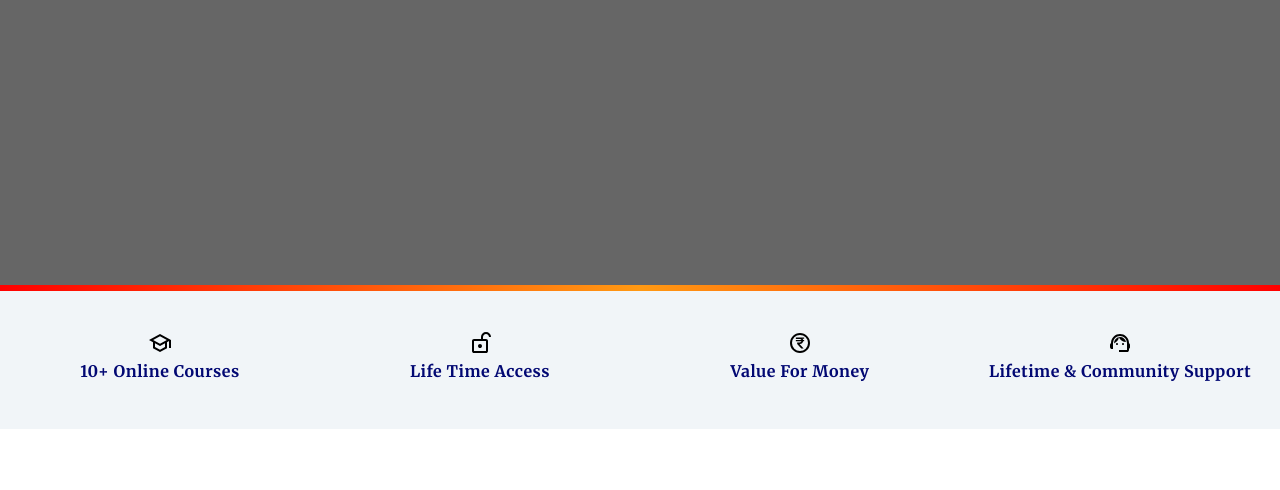
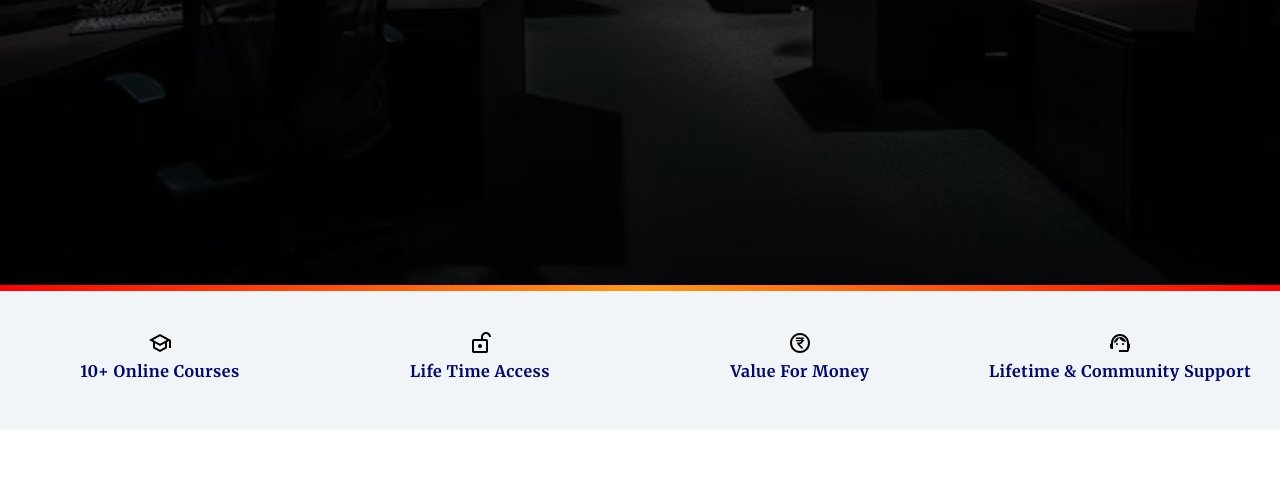
Before and after one commit to thermowing/IQMATH, a plain HTML site: page index.html in a window 1280 px wide. Shown: the part 515-1005 px from the top of the page. Drawn offline with Linux system fonts and the light colour scheme; a web font is replaced by a local one.

Commit message:
IQMATH.css

```diff
--- a/IQMATH.css
+++ b/IQMATH.css
@@ -325,7 +325,7 @@ body {
       rgba(0, 0, 0, 0.6),
       rgba(0, 0, 0, 0.6)
     ),
-    url("../IQMATH/IMAGES/banner.jpg") center/cover no-repeat fixed;
+    url("banner.jpg") center/cover no-repeat fixed;
   position: relative;
 }
 
```
